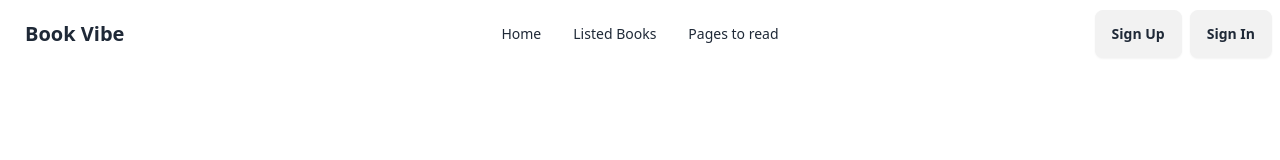
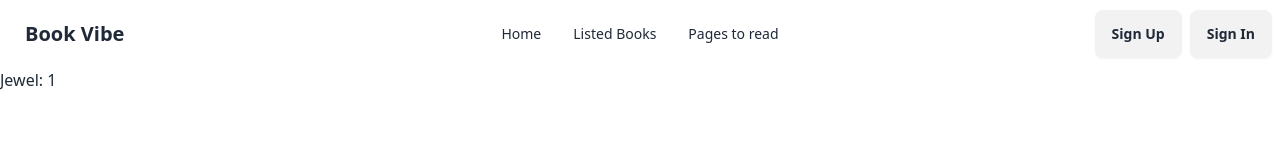
Before and after one commit to Jewel-190237/Book-vibe, a React (Vite) app: page /bookDetails/1 in a window 1280 px wide. Shown: the top 160 px of the page. Built offline with nearby package versions, Linux system fonts and the light colour scheme.

Commit message:
book details updated

```diff
--- a/public/Books.json
+++ b/public/Books.json
@@ -33,7 +33,7 @@
   },
   {
     "bookId": 3,
-    "bookName": "1984",
+    "bookName": "Man Date",
     "author": "George Orwell",
     "image": "https://i.ibb.co/x5TN9vv/2.jpg",
     "review": "A chilling dystopian novel that explores the dangers of totalitarianism and thought control.",
--- a/src/Components/Book/Book.jsx
+++ b/src/Components/Book/Book.jsx
@@ -1,10 +1,13 @@
 /* eslint-disable no-unused-vars */
 /* eslint-disable react/prop-types */
 
+import { Link } from "react-router-dom";
+
 const Book = ({ book }) => {
 
-    const {bookName, image, author, rating, category, tags } = book;
+    const {bookId, bookName, image, author, rating, category, tags } = book;
     return (
+        <Link to={`/bookDetails/${bookId}`}>
             <div>
                 <div className="card w-96 bg-base-100 shadow-xl">
                     <figure className="px-10 pt-10">
@@ -25,6 +28,7 @@ const Book = ({ book }) => {
                     </div>
                 </div>
             </div>
+        </Link>
     );
 };
 
--- a/src/Components/BookDetails/BookDetails.jsx
+++ b/src/Components/BookDetails/BookDetails.jsx
@@ -9,10 +9,9 @@ const BookDetails = () => {
     const { bookId } = useParams()
     const idInt = parseInt(bookId)
     const book = books.find(book => book.bookId == idInt)
-    console.log(book)
     return (
         <div>
-
+            <h2>Jewel: {book.bookId}</h2>
         </div>
     );
 };
--- a/src/Components/Books/Books.jsx
+++ b/src/Components/Books/Books.jsx
@@ -1,3 +1,4 @@
+/* eslint-disable no-unused-vars */
 
 import { useEffect, useState } from "react";
 import Book from "../Book/Book";
@@ -11,26 +12,25 @@ const Books = () => {
         fetch('books.json')
             .then(res => res.json())
             .then(data => setBooks(data))
-    }, [books])
-
+    }, [])
 
     return (
         <div>
             <h2 className="text-3xl text-center font-bold">Books</h2>
             <div >
-                <Link to={`${books.bookId}`}>
+                {/* <Link to={`${books.bookId}`}>
                     <button className="grid md:grid-cols-3 gap-4">
                         {
                             books.map(book => <Book key={book.bookId} book={book}></Book>)
                         }
                     </button>
-                </Link>
+                </Link> */}
 
-                {/* <button className="grid md:grid-cols-3 gap-4">
+                <button className="grid md:grid-cols-3 gap-4">
                     {
                         books.map(book => <Book key={book.bookId} book={book}></Book>)
                     }
-                </button> */}
+                </button>
             </div>
 
         </div>
```
Lines whose indentation alone changed are shown as unchanged.
